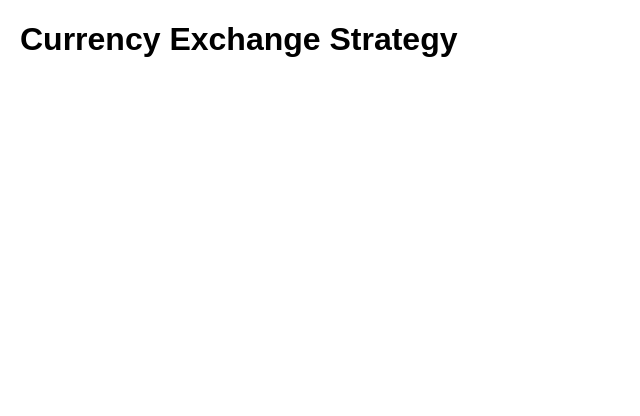
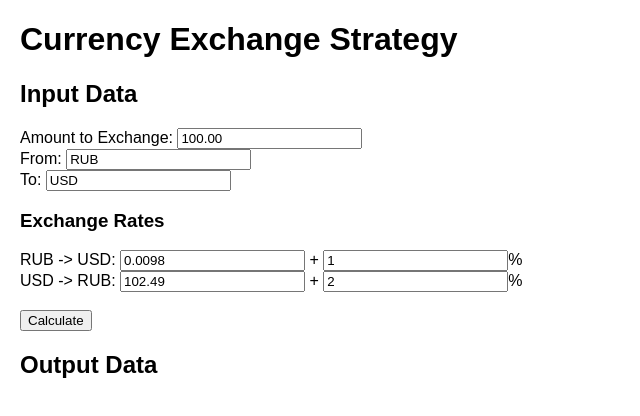
Before and after one commit to s0mth1ng/currency-exchanger, a plain HTML site: page index.html in a window 1280 px wide. Shown: the whole page, without its empty margins (0-640 px from the left). Drawn offline with Linux system fonts and the light colour scheme.

Commit message:
initial conversion added

```diff
--- a/index.html
+++ b/index.html
@@ -8,5 +8,25 @@
 </head>
 <body>
     <h1>Currency Exchange Strategy</h1>
+    <div id="input">
+        <h2>Input Data</h2>
+        <label for="amount">Amount to Exchange:</label>
+        <input type="number" id="amount" value="100.00"><br>
+        <label for="from">From:</label>
+        <input id="from" value="RUB"><br>
+        <label for="to">To:</label>
+        <input id="to" value="USD"><br>
+
+        <h3>Exchange Rates</h3>
+        <div id="rates"></div>
+
+        <br>
+        <button onclick="calculate()">Calculate</button>
+    </div>
+    <div id="output">
+        <h2>Output Data</h2>
+    </div>
+
+    <script src="script.js"></script>
 </body>
 </html>
--- /dev/null
+++ b/script.js
@@ -0,0 +1,61 @@
+const INITIAL_RATES = [
+    {
+        from: "RUB",
+        to: "USD",
+        rate: 0.0098,
+        fee: 0.01,
+    },
+    {
+        from: "USD",
+        to: "RUB",
+        rate: 102.49,
+        fee: 0.02,
+    }
+]
+const CURS2RATE = Object.assign({}, ...INITIAL_RATES.map((v) => {
+    return { [`${v['from']}-${v['to']}`]: { rate: v['rate'], fee: v['fee'] } };
+}));
+
+function insertRate(rate) {
+    console.log(rate);
+    var rates = document.getElementById("rates");
+    var row = document.createElement("div")
+    row.innerHTML = `<label>${rate['from']} -> ${rate['to']}:</label>
+    <input type="number" id="rate-${rate['rom']}-${rate['to']}" value="${rate['rate']}"> +
+    <input type="number" id="fee-${rate['rom']}-${rate['to']}" placeholder="Fee %" value="${rate['fee'] * 100}">%<br>`
+    rates.appendChild(row);
+}
+
+INITIAL_RATES.forEach(insertRate)
+
+function calculateChainResult(curs2rate, chain, amount) {
+    var res = amount;
+    for (let i = 1; i < chain.length; i++) {
+        curs = `${chain[i - 1]}-${chain[i]}`;
+        if (!(curs in curs2rate)) {
+            console.log(`${curs} not in curs2rate`);
+            return null;
+        }
+        rate = curs2rate[curs];
+        res = res * rate.rate * (1 - rate.fee);
+    }
+    return Math.round(res * 100) / 100;
+}
+
+function calculate() {
+    const from = document.getElementById("from").value;
+    const to = document.getElementById("to").value;
+    const amount = parseFloat(document.getElementById("amount").value);
+
+    const chain = [from, to];
+    const res = calculateChainResult(CURS2RATE, chain, amount)
+
+    const resId = "res";
+    var node = document.getElementById(resId);
+    if (node === null) {
+        var node = document.createElement("div");
+        node.setAttribute("id", resId);
+        document.getElementById("output").appendChild(node);
+    }
+    node.innerHTML = `<span>${res}</span> <span>${to}</span>`
+}
```
